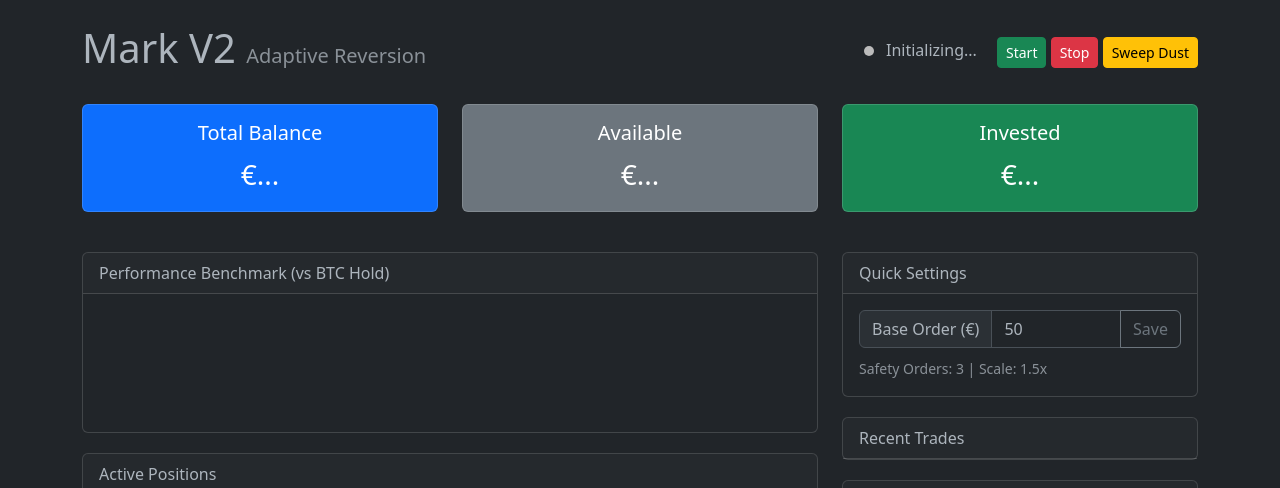
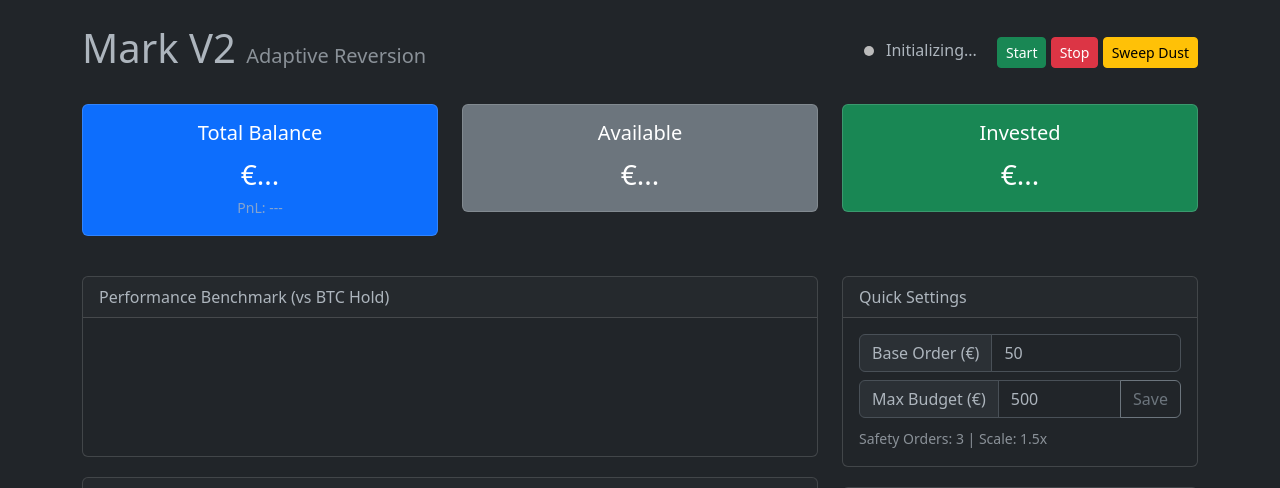
Before and after one commit to ricciuforever/mark-scalper, a Flask app: template templates/index.html in a window 1280 px wide. Shown: the top 488 px of the page. Run offline with Flask 3, Linux system fonts and the light colour scheme; the template is opened without the code that fills it, so the values that code supplies are empty.

Commit message:
Refactor Mark Scalper to Mark V2 (Async/WS/SQLite/DCA)
- Replaced synchronous `trading_bot.py` with async `mark_core.py` using `binance-connector` WebSockets.
- Migrated data storage from JSON to SQLite (`trades.db`) using SQLAlchemy.
- Implemented Adaptive Reversion strategy (RSI + Bollinger Bands) with DCA (Safety Orders).
- Updated Dashboard (`index.html`) to include PnL, Max Budget, and Benchmark Comparison Chart.
- Added Hard Budget Cap functionality.
- Added Migration utility `migrate_data.py`.

```diff
--- a/app.py
+++ b/app.py
@@ -8,6 +8,7 @@ from flask import Flask, render_template, jsonify, request, Response
 from dotenv import load_dotenv
 from mark_core import MarkBot
 from database import DatabaseManager, ActiveTrade, TradeHistory
+from sqlalchemy import func
 from datetime import datetime, timedelta
 import time
 from binance.spot import Spot
@@ -109,22 +110,27 @@ def status():
         } for h in history]
 
         # Get Balance (Real)
-        available_balance = 0.0
+        real_wallet_balance = 0.0
         try:
-             # Use a fresh spot client or bot's client to fetch balance
-             # bot.client is synchronous but thread-safe enough for this status endpoint
-             # or we can mock it if offline
              acc = bot.client.account()
              for b in acc['balances']:
                  if b['asset'] == 'EUR':
-                     available_balance = float(b['free'])
+                     real_wallet_balance = float(b['free'])
                      break
         except Exception:
-             # Fallback if API fails or offline
-             available_balance = 1000.0 # Placeholder
+             real_wallet_balance = 1000.0 # Fallback
 
-        total_invested = total_market_val # Calculated above from active trades
-        total_balance = available_balance + total_invested
+        total_invested = total_cost # Invested is cost basis, Market Value is separate
+
+        # Calculate Capped Available Balance for Bot
+        budget_remaining = max(0, bot.max_budget - total_invested)
+        available_balance = min(real_wallet_balance, budget_remaining)
+
+        # Total Balance displayed = Invested (Market Val) + Available (Capped)
+        total_balance = available_balance + total_market_val
+
+        # Calculate Total Realized PnL
+        total_realized_pnl = session.query(func.sum(TradeHistory.pnl_abs)).scalar() or 0.0
 
         return jsonify({
             'running': bot.running,
@@ -133,7 +139,8 @@ def status():
             'history': history_data,
             'total_balance': total_balance,
             'available_balance': available_balance,
-            'invested_amount': total_invested,
+            'invested_amount': total_market_val,
+            'total_pnl': total_realized_pnl,
             'logs': bot.logs[:20]
         })
     finally:
@@ -148,6 +155,8 @@ def settings():
             db.set_setting('base_order_size', data['base_order_size'])
         if 'max_safety_orders' in data:
             db.set_setting('max_safety_orders', data['max_safety_orders'])
+        if 'max_budget' in data:
+            db.set_setting('max_budget', data['max_budget'])
 
         # Reload bot settings
         bot.load_settings()
@@ -157,7 +166,8 @@ def settings():
         'base_order_size': bot.base_order_size,
         'max_safety_orders': bot.max_safety_orders,
         'dca_volume_scale': bot.dca_volume_scale,
-        'dca_step_scale': bot.dca_step_scale
+        'dca_step_scale': bot.dca_step_scale,
+        'max_budget': bot.max_budget
     })
 
 @app.route('/api/control', methods=['POST'])
@@ -283,8 +293,12 @@ def start_bot_thread():
     else:
         print("⚠️ Bot not started automatically: Missing API Keys in .env")
 
-if os.environ.get("WERKZEUG_RUN_MAIN") == "true":
-    threading.Thread(target=start_bot_thread, daemon=True).start()
+if __name__ == '__main__':
+    # In debug mode, Flask reloader spawns a child process.
+    # WERKZEUG_RUN_MAIN is 'true' in that child process.
+    # In production (no debug), it's not set, so we must start here.
 
-if __name__ == '__main__':
+    if os.environ.get("WERKZEUG_RUN_MAIN") == "true" or not app.debug:
+        threading.Thread(target=start_bot_thread, daemon=True).start()
+
     app.run(host='0.0.0.0', port=5000)
--- a/requirements.txt
+++ b/requirements.txt
@@ -3,5 +3,4 @@ pandas
 numpy
 binance-connector
 sqlalchemy
-aiohttp
 python-dotenv
--- a/templates/index.html
+++ b/templates/index.html
@@ -35,7 +35,8 @@
                 <div class="card text-center text-bg-primary mb-3">
                     <div class="card-body">
                         <h5 class="card-title">Total Balance</h5>
-                        <p class="card-text fs-3" id="val-total">€...</p>
+                        <p class="card-text fs-3 mb-0" id="val-total">€...</p>
+                        <small class="text-muted">PnL: <span id="pnlVal">---</span></small>
                     </div>
                 </div>
             </div>
@@ -103,6 +104,10 @@
                         <div class="input-group mb-2">
                             <span class="input-group-text">Base Order (€)</span>
                             <input type="number" id="setting-base-order" class="form-control" value="50">
+                        </div>
+                        <div class="input-group mb-2">
+                            <span class="input-group-text">Max Budget (€)</span>
+                            <input type="number" id="setting-max-budget" class="form-control" value="500">
                             <button class="btn btn-outline-secondary" onclick="saveSettings()">Save</button>
                         </div>
                         <small class="text-muted">Safety Orders: <span id="setting-max-so">3</span> | Scale: 1.5x</small>
@@ -149,6 +154,11 @@
                     document.getElementById('val-total').innerText = `€${data.total_balance.toFixed(2)}`;
                     document.getElementById('val-available').innerText = `€${data.available_balance.toFixed(2)}`;
                     document.getElementById('val-invested').innerText = `€${data.invested_amount.toFixed(2)}`;
+
+                    // Total PnL
+                    const pnlSpan = document.getElementById('pnlVal');
+                    pnlSpan.innerText = `${data.total_pnl.toFixed(2)}€`;
+                    pnlSpan.className = data.total_pnl >= 0 ? 'pnl-green' : 'pnl-red';
 
                     // Active Trades
                     const tbody = document.getElementById('active-trades-body');
@@ -207,10 +217,10 @@
                 .then(data => {
                     const ctx = document.getElementById('performanceChart').getContext('2d');
 
-                    // Filter outlier data (simple visual fix)
-                    // If a point is > 500% or < -90%, cap it for display or let chart.js auto-skip if strictly needed.
-                    // But Chart.js auto-scaling should handle it if we don't set min/max manually.
-                    // We remove any manual min/max here.
+                    // Gradient Fill for Mark V2
+                    const gradient = ctx.createLinearGradient(0, 0, 0, 400);
+                    gradient.addColorStop(0, 'rgba(40, 167, 69, 0.5)');   // Green opaque
+                    gradient.addColorStop(1, 'rgba(40, 167, 69, 0.0)');   // Transparent
 
                     if (!perfChart) {
                         perfChart = new Chart(ctx, {
@@ -222,6 +232,11 @@
                                         label: 'Mark V2 (%)',
                                         data: data.bot_pct,
                                         borderColor: '#28a745',
+                                        backgroundColor: gradient,
+                                        fill: true,
+                                        borderWidth: 3,
+                                        pointRadius: 0,
+                                        pointHoverRadius: 5,
                                         tension: 0.1
                                     },
                                     {
@@ -229,6 +244,9 @@
                                         data: data.btc_pct,
                                         borderColor: '#ffc107',
                                         borderDash: [5, 5],
+                                        borderWidth: 2,
+                                        pointRadius: 0,
+                                        pointHoverRadius: 5,
                                         tension: 0.1
                                     }
                                 ]
@@ -236,9 +254,18 @@
                             options: {
                                 responsive: true,
                                 maintainAspectRatio: false,
+                                interaction: {
+                                    mode: 'index',
+                                    intersect: false,
+                                },
                                 scales: {
+                                    x: {
+                                        ticks: {
+                                            maxTicksLimit: 8
+                                        }
+                                    },
                                     y: {
-                                        // Removed suggestedMin/Max to allow auto-scaling
+                                        // Auto-scale (no suggestedMin/Max)
                                         beginAtZero: false
                                     }
                                 }
@@ -283,16 +310,21 @@
 
         function saveSettings() {
             const size = document.getElementById('setting-base-order').value;
+            const budget = document.getElementById('setting-max-budget').value;
             fetch('/api/settings', {
                 method: 'POST',
                 headers: {'Content-Type': 'application/json'},
-                body: JSON.stringify({base_order_size: size})
+                body: JSON.stringify({
+                    base_order_size: size,
+                    max_budget: budget
+                })
             }).then(r => r.json()).then(() => alert('Settings Saved!'));
         }
 
         // Initial Load
         fetch('/api/settings').then(r=>r.json()).then(d => {
             document.getElementById('setting-base-order').value = d.base_order_size;
+            document.getElementById('setting-max-budget').value = d.max_budget;
             document.getElementById('setting-max-so').innerText = d.max_safety_orders;
         });
 
```
Also changed, not shown: mark_core.py (+26 -7 lines), migrate_data.py (added, +7 -0 lines), trades.db (deleted).
